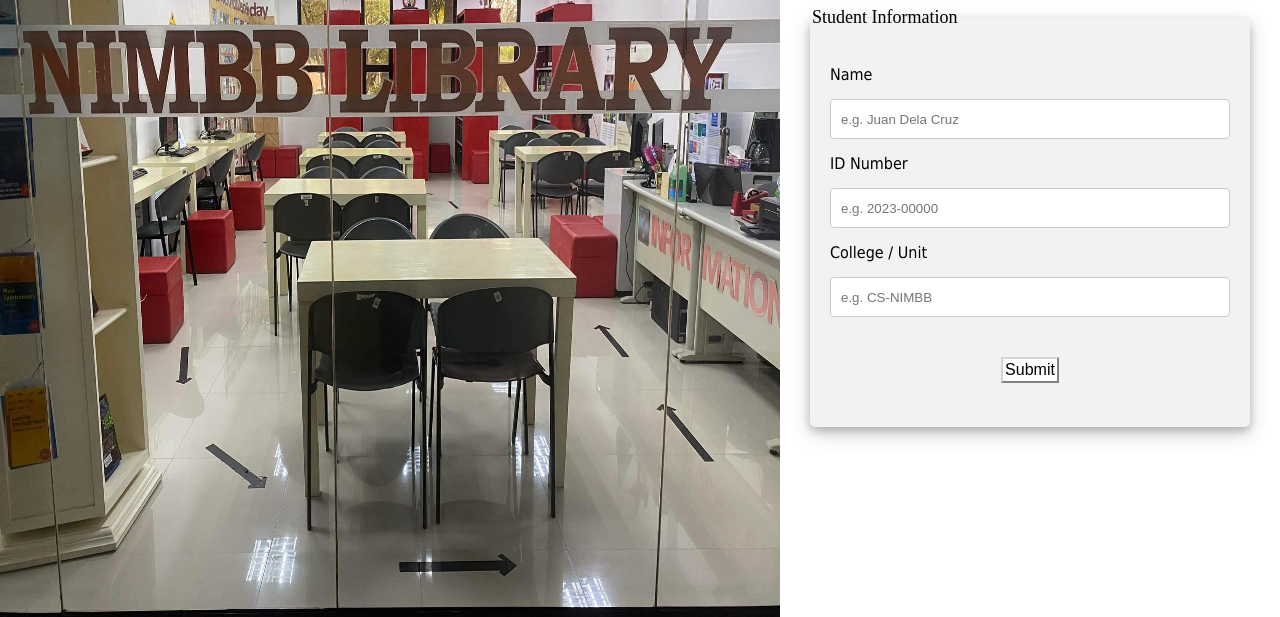
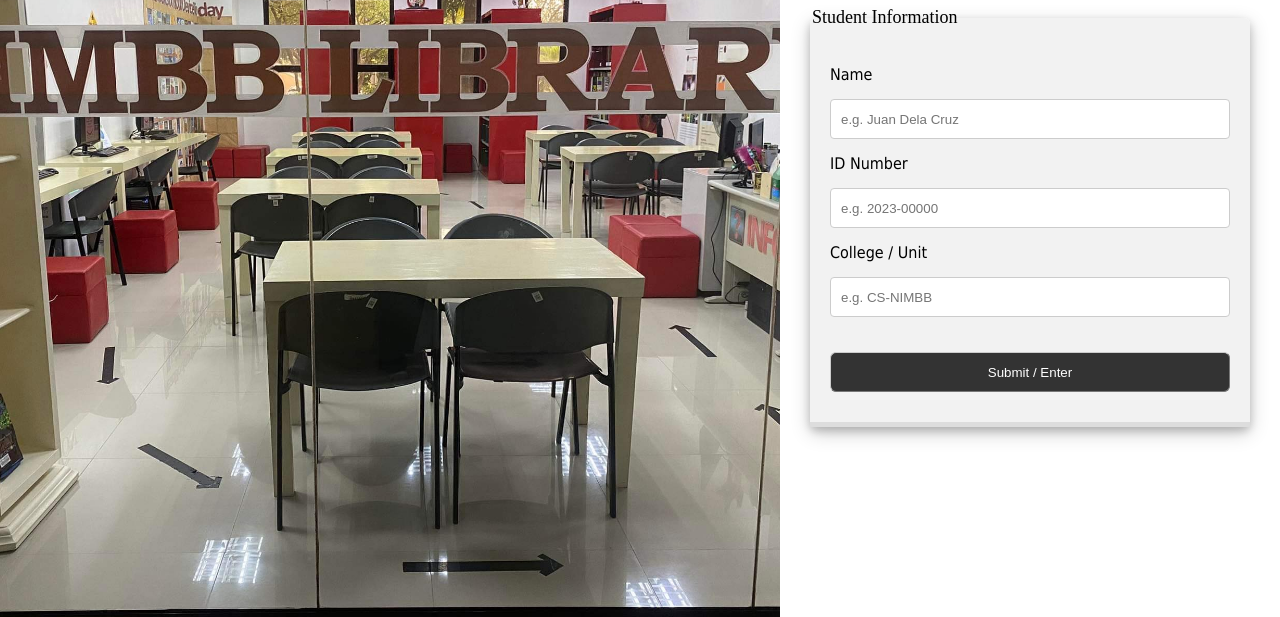
Before and after one commit to LibraryPatronMonitoring/NIMBB-Library, a plain HTML site: page index.html in a window 1280 px wide. Shown: the part 183-800 px from the top of the page. Drawn offline with Linux system fonts and the light colour scheme.

Commit message:
added progressbar & update form design

```diff
--- a/Script.js
+++ b/Script.js
@@ -1 +1 @@
-const scriptURL="https://script.google.com/macros/s/AKfycbwxAcn0PDAv1UWMERa9Lxp8vFsY8CNMZ2Bx3bf3fF7QA39PdUqdTNkCMDjCgE4nt2sH/exec",form=document.forms["submit-to-google-sheet"],msg=document.getElementById("msg");form.addEventListener("submit",a=>{a.preventDefault(),fetch(scriptURL,{method:"POST",body:new FormData(form)}).then(()=>{msg.innerHTML="Welcome To NIMBB Library!",setTimeout(function(){msg.innerHTML=""},1e3),form.reset()}).catch(a=>console.error("Error!",a.message))});
+const scriptURL="https://script.google.com/macros/s/AKfycbwxAcn0PDAv1UWMERa9Lxp8vFsY8CNMZ2Bx3bf3fF7QA39PdUqdTNkCMDjCgE4nt2sH/exec",form=document.forms["submit-to-google-sheet"],msg=document.getElementById("msg"),progressBar=document.getElementById("progress-bar");function validateForm(){for(const input of form.querySelectorAll("[required]"))if(!input.value.trim())return!1;return!0}form.addEventListener("submit",e=>{e.preventDefault(),validateForm()?(progressBar.style.width="0%",move(),fetch(scriptURL,{method:"POST",body:new FormData(form)}).then(response=>{if(response.ok)return response.text("");throw new Error("Network response was not ok")}).then(data=>{msg.innerHTML="Welcome To NIMBB Library!",setTimeout(function(){msg.innerHTML="",progressBar.style.width="0%"},1e3),form.reset()}).catch(error=>{msg.innerHTML="Error occurred during submission.",progressBar.style.width="0%"})):msg.innerHTML="Please fill out all required fields."});let i=0;function move(){if(0===i){let width=i=1,id=setInterval(function(){100<=width?(clearInterval(id),i=0):(width++,progressBar.style.width=width+"%")},20)}}
--- a/Styles.css
+++ b/Styles.css
@@ -23,6 +23,7 @@
     justify-content: flex-start;
     overflow-x: hidden;
     overflow-y: hidden;
+    object-fit: cover;
 }
 /* title */
 h1 {
@@ -66,16 +67,15 @@
 }
 /* The whole form */
 form {
-    margin: 0 auto;
-    padding: 0;
+    display: flex;
+    justify-content: center;
 }
 
 /* Box mismo aka. Fieldset */
 .box {
-    margin: 10px 20px 5px 30px;
-    width: 350px;
-    height: 420px;
-    min-height: 420px;
+    margin: 5px 20px 5px 20px;
+    width: 400px;
+    max-height: 420px;
     padding: 2rem 0;
     border-radius: 6px;
     border: 0px none black;
@@ -90,7 +90,7 @@
     font-family: Tahoma;
 }
 /* input */
-input{
+input[type=text] {
     margin: 10px 20px 10px 20px;
     padding: 10px;
     min-width: 400px;
@@ -105,19 +105,17 @@
 }
 
 /* submit button*/
-label[for="Submit"] {
-    display: flex;
-    justify-content: center;
-    margin: 30px;
-}
-button {
-    padding: 2px;
-    /* left: 44%;
-    top: 7%; */
-    width: auto;
-    background-color: white /*#d5d5d8*/;
-    border-color: #d5d5d8;
-    font-size: 1rem;
+input[type=submit] {
+    margin: 25px 20px 10px 20px;
+    width: 400px;
+    height: 40px;
+    position: relative;
+    border: 0.2px outset #ccc;
+    border-radius: 6px;
+    box-sizing: border-box;
+    text-align: center;
+    color: #fff;
+    background: #333;
 }
 
 #submit:hover {
@@ -126,7 +124,7 @@
 }
 
 #msg {
-    margin-top: 50px;
+    margin-top: 10px;
     display: flex;
     justify-content: center;
 }
@@ -134,6 +132,23 @@
 
 .rightside {
     margin-top: 30px;
+}
+
+/* Progress Bar */
+#myProgress {
+    width: 100%;
+    background-color: #ddd;
+    margin-top: 20px;
+  }
+
+#progress-bar {
+    width: 0%;
+    height: 5px;
+    /* background-color: #04AA6D; */
+    background-color: #EF2D56;
+    text-align: center;
+    color: white;
+    border-radius: 6px;
 }
 
 /*MEDIA QUERY FOR MOBILE RESPONSIVENESS */
--- a/index.html
+++ b/index.html
@@ -6,7 +6,6 @@
         <meta name="viewport" content="width=device-width, initial-scale=1.0">
         <link rel="stylesheet" href="Styles.css"/>
         <link rel="icon" type="image/x-icon" href="./assets/nimmb logo.ico">
-        <script defer src="Script.js"></script>
     </head>
     <body>
         <div class="wrapper">
@@ -18,7 +17,7 @@
                             <h1 class="h1">Library</br>Patron Monitoring</h1>
                         </div>
                         <p><b>Privacy Notice:</b> Information received through this form will be treated with utmost confidentiality
-                            and will not be forwarded to other persons or entities, in accordance with the provisions of the <a href="https://privacy.upd.edu.ph/privacy-policies.">UPD Privacy Policy.</a></p>
+                            and will not be forwarded to other persons or entities, in accordance with the provisions of the <a href="https://privacy.upd.edu.ph/privacy-policies." target="_blank">UPD Privacy Policy.</a></p>
                             <form name='submit-to-google-sheet'>
                                 <fieldset class="box">
                                     <legend>Student Information</legend>
@@ -29,12 +28,16 @@
                                         required oninvalid="this.setCustomValidity('Please enter your valid ID Number')" pattern="\d{4}-\d{5}|\d{9}" oninput="this.setCustomValidity('')">
                                         <label for="college/unit">College / Unit</label><input type="text" name="College/Unit" id="college/unit" placeholder="e.g. CS-NIMBB" autocomplete="off"
                                         required oninvalid="this.setCustomValidity('Please enter your College / Unit')" oninput="this.setCustomValidity('')">
-                                        <label for="Submit"><button type="submit" name="submit" id="submit" value="submit">Submit</button></label>
+                                        <input type="submit" name="submit" id="submit" value="Submit / Enter"></input></label>
+                                        <div id="myProgress">
+                                            <div id="progress-bar"></div>
+                                          </div>
                                         <span id='msg'></span>
                                 </fieldset>
                         </form>
                     </div>
             </div>
         </div>
+        <script src="Script.js"></script>
     </body>
 </html>
```
